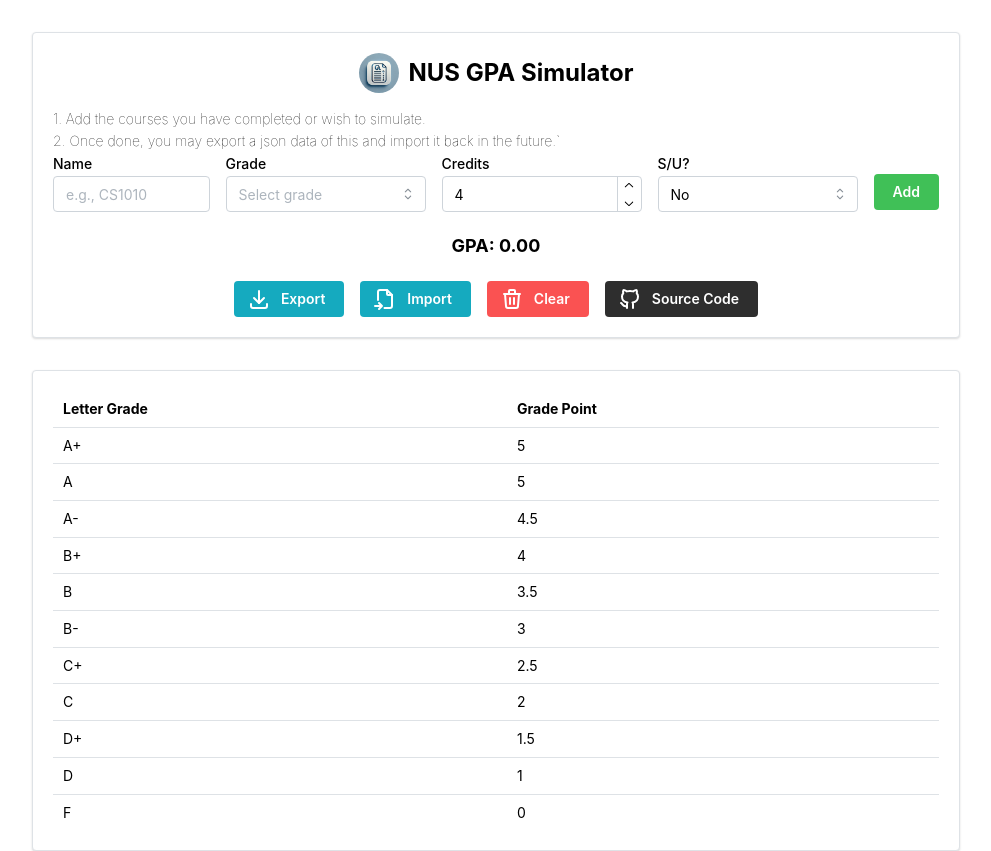
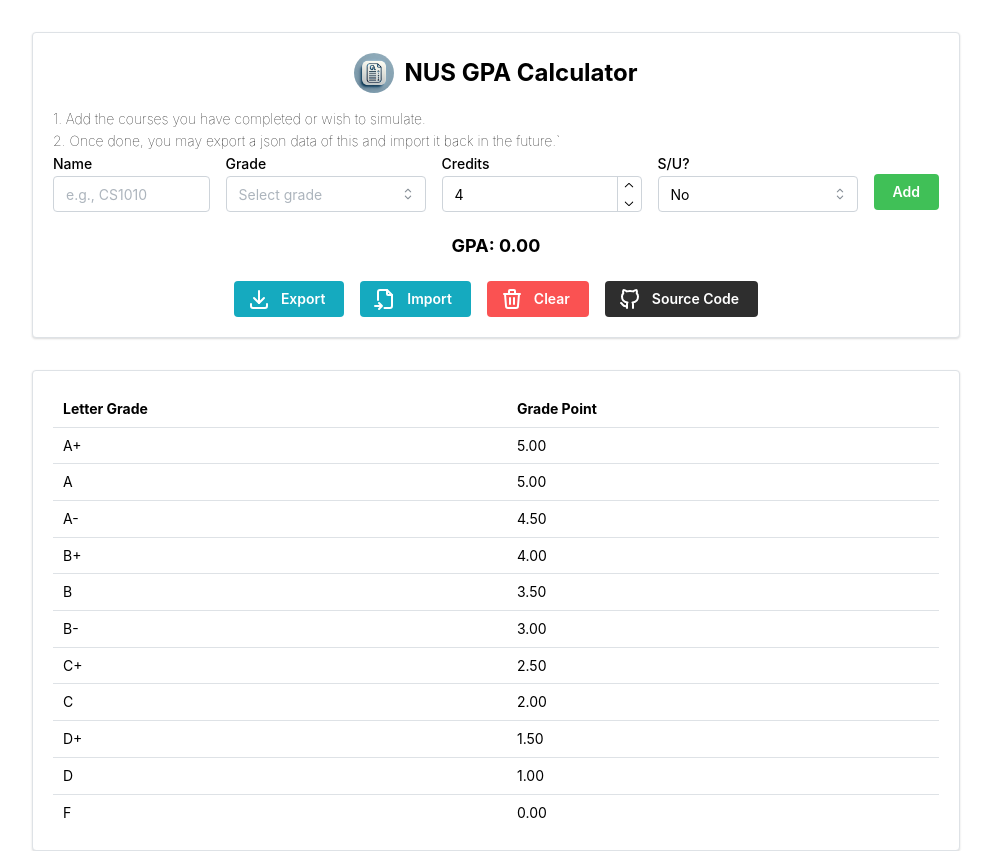
Before and after one commit to raihahahan/gpa-simulator, a Next.js app: page / in a window 1280 px wide. Shown: the whole page, without its empty margins (144-1135 px from the left). Built offline with nearby package versions, Linux system fonts and the light colour scheme.

Commit message:
Remove redundant data

```diff
--- a/src/common/data.ts
+++ b/src/common/data.ts
@@ -5,23 +5,9 @@
     "Add the courses you have completed or wish to simulate.",
     "Once done, you may export a json data of this and import it back in the future.`",
   ],
-  title: "NUS GPA Simulator",
-  description: "Simulate your NUS GPA",
+  title: "NUS GPA Calculator",
+  description: "Calculate and simulate your NUS GPA",
 };
-
-export const gradeData = [
-  { letterGrade: "A+", gradePoint: 5 },
-  { letterGrade: "A", gradePoint: 5 },
-  { letterGrade: "A-", gradePoint: 4.5 },
-  { letterGrade: "B+", gradePoint: 4 },
-  { letterGrade: "B", gradePoint: 3.5 },
-  { letterGrade: "B-", gradePoint: 3 },
-  { letterGrade: "C+", gradePoint: 2.5 },
-  { letterGrade: "C", gradePoint: 2 },
-  { letterGrade: "D+", gradePoint: 1.5 },
-  { letterGrade: "D", gradePoint: 1 },
-  { letterGrade: "F", gradePoint: 0 },
-];
 
 export const GRADES: Grade[] = [
   { grade: "A+", points: 5.0 },
--- a/src/features/grading/components.tsx
+++ b/src/features/grading/components.tsx
@@ -13,7 +13,7 @@
 import { calculateGPA } from "./utils";
 import Image from "next/image";
 import ComponentWrapper from "@/common/wrapper";
-import { data, gradeData, GRADES } from "../../common/data";
+import { data, GRADES } from "../../common/data";
 import {
   IconBrandGithub,
   IconDownload,
@@ -261,10 +261,10 @@
           </Table.Tr>
         </Table.Thead>
         <Table.Tbody>
-          {gradeData.map((item, index) => (
+          {GRADES.map((item, index) => (
             <Table.Tr key={index}>
-              <Table.Td>{item.letterGrade}</Table.Td>
-              <Table.Td>{item.gradePoint}</Table.Td>
+              <Table.Td>{item.grade}</Table.Td>
+              <Table.Td>{item.points.toFixed(2)}</Table.Td>
             </Table.Tr>
           ))}
         </Table.Tbody>
```
